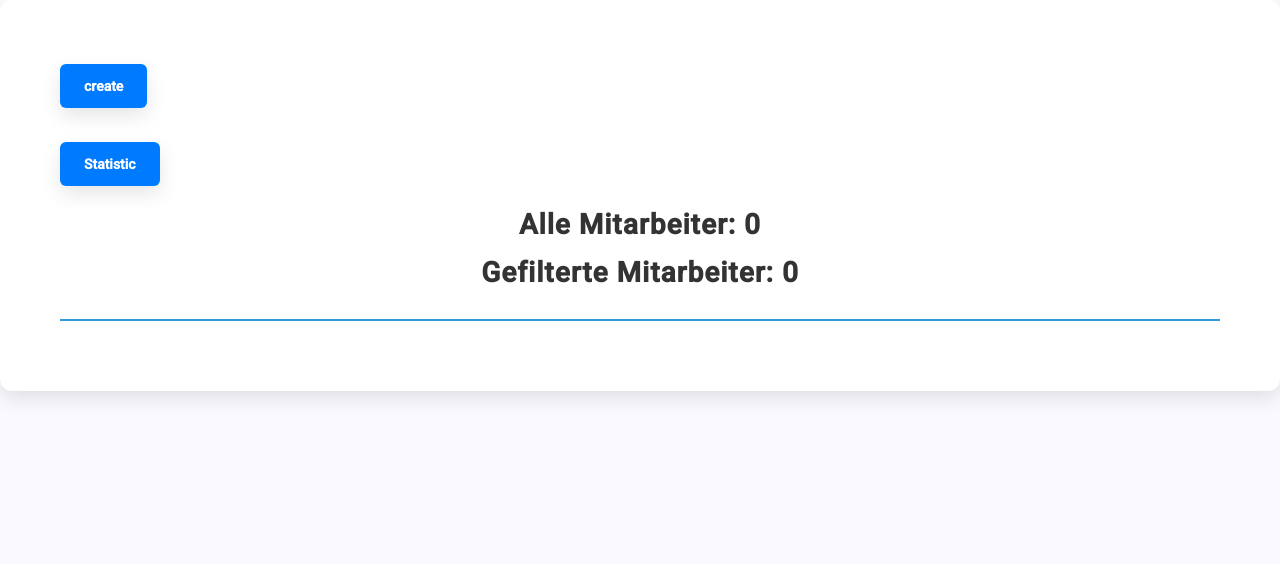
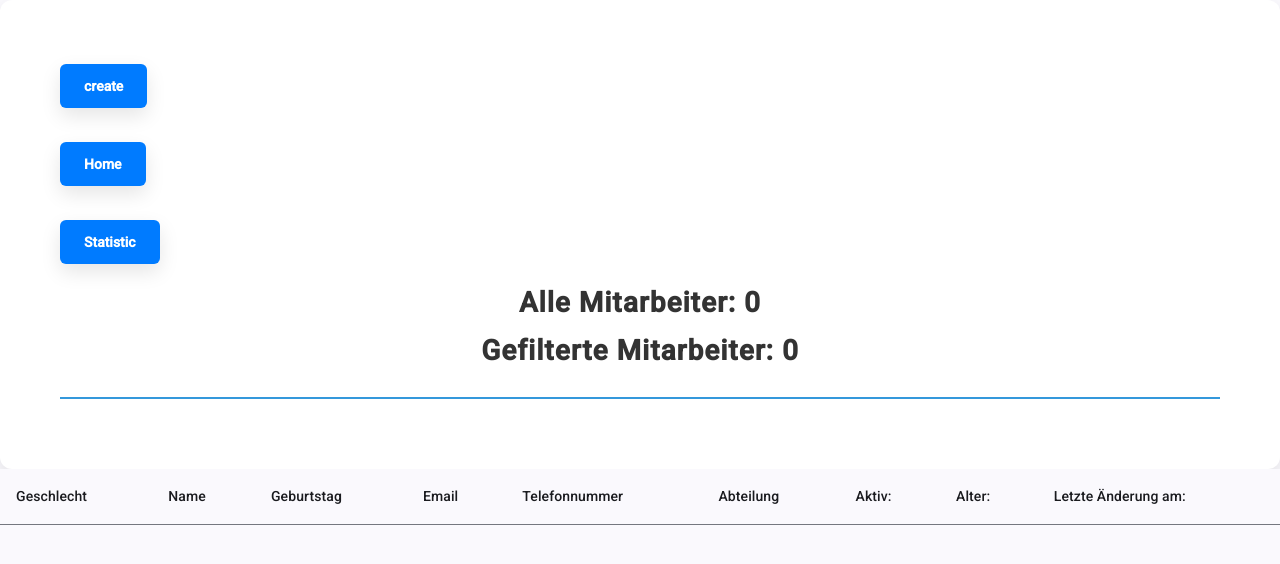
Before and after one commit to Luuk07/Mitarbeiter-Dashboard, an Angular app: page /table in a window 1280 px wide. Before the commit this address led to /. Shown: the top 564 px of the page. Built offline with nearby package versions, Linux system fonts and the light colour scheme.

Commit message:
WIP: Grundlegen Tabelle, die noch nichts kann außer Mitarbeiter Tabellarisch darzustellen

```diff
--- a/src/app/app.routes.ts
+++ b/src/app/app.routes.ts
@@ -3,6 +3,8 @@ import path from 'path';
 import { Home } from './home/home';
 import { CreateComp } from './create-comp/create-comp';
 import { EmployeeStatistics } from './employee-statistics/employee-statistics';
+import { table } from 'console';
+import { TableComp } from './table-comp/table-comp';
 
 // Define the routes for the application
 
@@ -10,5 +12,6 @@ export const routes: Routes = [
   {path: '', component: Home},
   {path: 'home', component: Home},
   {path: 'create', component: CreateComp},
-  {path: 'statistic', component: EmployeeStatistics}
+  {path: 'statistic', component: EmployeeStatistics},
+  {path: 'table', component:TableComp}
 ];
--- a/src/app/header-comp/header-comp.html
+++ b/src/app/header-comp/header-comp.html
@@ -1,10 +1,10 @@
 <div class="container">
-  @if(!isOnCreate() || isOnStatistic()){
+  @if(!isOnCreate()){
     <p>
       <a routerLink="/create">create</a>
     </p>
   }
-  @if(isOnCreate() || isOnStatistic()){
+  @if(!isOnHome()){
     <p>
       <a routerLink="/home">Home</a>
     </p>
@@ -15,7 +15,11 @@
       <a routerLink="/statistic">Statistic</a>
     </p>
   }
-
+   @if(!isOnTable()){
+    <p>
+      <a routerLink="/table">Tabelle</a>
+    </p>
+  }
   <h1 class ="title" >
     Alle Mitarbeiter: {{data.allEmployees.length}}
     <p>
--- a/src/app/header-comp/header-comp.ts
+++ b/src/app/header-comp/header-comp.ts
@@ -26,5 +26,13 @@ export class HeaderComp {
   {
     return this.router.url.startsWith('/statistic')
   }
+  isOnTable(): boolean
+  {
+    return this.router.url.startsWith('/table')
+  }
+  isOnHome(): boolean
+  {
+    return this.router.url.startsWith('/home') || this.router.url === '/'
+  }
 
 }
--- a/src/app/home/employee-comp/employee-comp.ts
+++ b/src/app/home/employee-comp/employee-comp.ts
@@ -6,11 +6,13 @@ import { Router } from '@angular/router';
 import { MatButtonModule} from '@angular/material/button';
 import { MatDialog } from '@angular/material/dialog';
 import { DelConfirmationPopup } from '../del-confirmation-popup/del-confirmation-popup';
+import {MatTableModule} from '@angular/material/table';
+
 
 //Employee Component
 @Component({
   selector: 'app-employee-comp',
-  imports: [DatePipe, CommonModule, MatButtonModule],
+  imports: [DatePipe, CommonModule, MatButtonModule, MatTableModule],
   templateUrl: './employee-comp.html',
   styleUrl: './employee-comp.css',
   encapsulation: ViewEncapsulation.None
@@ -18,9 +20,12 @@ import { DelConfirmationPopup } from '../del-confirmation-popup/del-confirmation
 export class EmployeeComp implements OnInit {
   //Dialog get instanz of MatDialog
   //MatDialog = Is the the service for modale dialogs like the Confirmation Dialog
+  readonly emp = inject(ShareDataService)
   readonly dialog = inject(MatDialog)
 
   @Input() employee?: I_ifEmployee;
+
+
 
   constructor(
   public _shareDataService:ShareDataService,
--- /dev/null
+++ b/src/app/table-comp/table-comp.html
@@ -0,0 +1,55 @@
+
+  <table mat-table [dataSource]="dataSource" class="mat-elevation-z8">
+
+    <ng-container matColumnDef="gender">
+      <th mat-header-cell *matHeaderCellDef> Geschlecht </th>
+      <td mat-cell *matCellDef="let element"> {{element?.gender}} </td>
+    </ng-container>
+
+
+    <ng-container matColumnDef="name">
+      <th mat-header-cell *matHeaderCellDef> Name </th>
+      <td mat-cell *matCellDef="let element"> {{element?.name}} </td>
+    </ng-container>
+
+
+    <ng-container matColumnDef="birthday">
+      <th mat-header-cell *matHeaderCellDef> Geburtstag </th>
+      <td mat-cell *matCellDef="let element"> {{element?.dateOfBirth|date}} </td>
+    </ng-container>
+
+
+    <ng-container matColumnDef="email">
+      <th mat-header-cell *matHeaderCellDef> Email </th>
+      <td mat-cell *matCellDef="let element"> {{element?.email}} </td>
+    </ng-container>
+
+    <ng-container matColumnDef="phoneNumber">
+      <th mat-header-cell *matHeaderCellDef> Telefonnummer </th>
+      <td mat-cell *matCellDef="let element"> {{element?.phoneNumber}} </td>
+    </ng-container>
+
+    <ng-container matColumnDef="department">
+      <th mat-header-cell *matHeaderCellDef> Abteilung </th>
+      <td mat-cell *matCellDef="let element"> {{element?.department}} </td>
+    </ng-container>
+
+    <ng-container matColumnDef="today">
+      <th mat-header-cell *matHeaderCellDef> Letzte Änderung am: </th>
+      <td mat-cell *matCellDef="let element"> {{element?.today | date:'medium' }} </td>
+    </ng-container>
+
+    <ng-container matColumnDef="age">
+      <th mat-header-cell *matHeaderCellDef> Alter: </th>
+      <td mat-cell *matCellDef="let element"> {{element?.age}} </td>
+    </ng-container>
+
+    <ng-container matColumnDef="isActive">
+      <th mat-header-cell *matHeaderCellDef> Aktiv: </th>
+      <td mat-cell *matCellDef="let element"> {{element?.isActive  ? 'Ja' : 'Nein'}} </td>
+    </ng-container>
+
+
+    <tr mat-header-row *matHeaderRowDef="displayedColumns"></tr>
+    <tr mat-row *matRowDef="let row; columns: displayedColumns;"></tr>
+  </table>
--- /dev/null
+++ b/src/app/table-comp/table-comp.ts
@@ -0,0 +1,18 @@
+import { Component, inject, Input } from '@angular/core';
+import { ShareDataService } from '../create-comp/share-data-service';
+import {MatTableModule} from '@angular/material/table';
+import { I_ifEmployee } from '../models/interfaces/employee.model';
+import{DatePipe} from '@angular/common';
+
+@Component({
+  selector: 'app-table-comp',
+  imports: [MatTableModule, DatePipe],
+  templateUrl: './table-comp.html',
+  styleUrl: './table-comp.css'
+})
+export class TableComp {
+  readonly emp = inject(ShareDataService)
+  dataSource = this.emp.allEmployees;
+  displayedColumns: string[] = ['gender', 'name', 'birthday', 'email', 'phoneNumber', 'department', 'isActive', 'age', 'today'];
+
+}
```
Also changed, not shown: src/app/home/employee-comp/employee-comp.html (line endings or trailing spaces), src/app/table-comp/table-comp.css (added).
